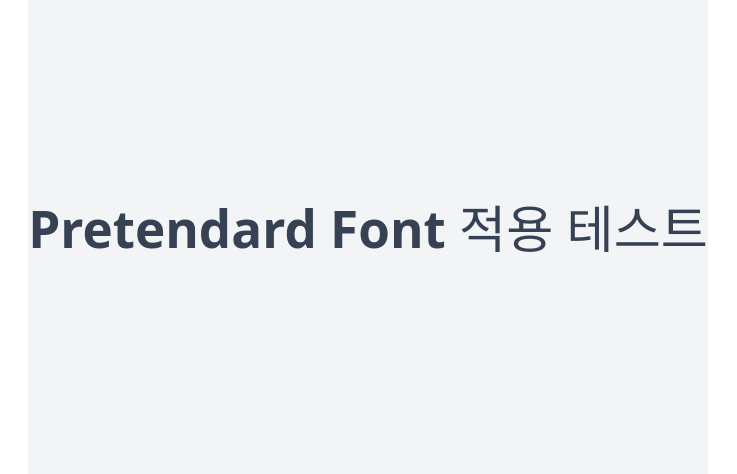
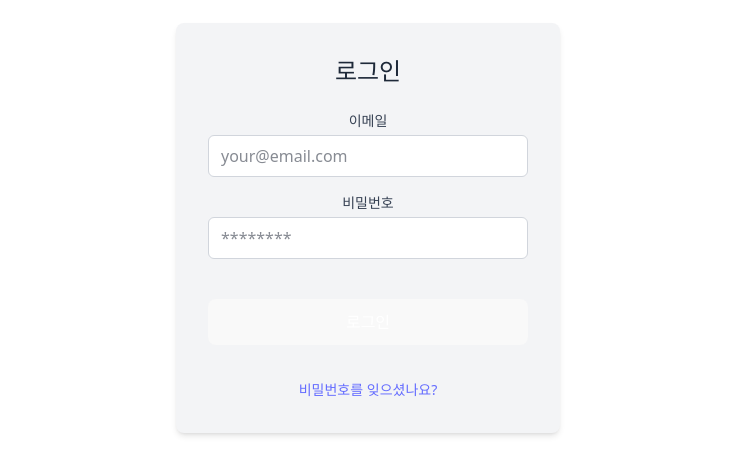
Before and after one commit to koscom-team6/client, a React (Vite) app: page / in a window 1280 px wide. Shown: the part 204-678 px from the top of the page, without its empty margins (272-1009 px from the left). Built offline with nearby package versions, Linux system fonts and the light colour scheme; a web font is replaced by a local one.

Commit message:
feat: zustand 설정 및 Route 설정정

```diff
--- a/package.json
+++ b/package.json
@@ -14,7 +14,9 @@
     "flowbite": "3.0.0",
     "pretendard": "1.3.9",
     "react": "^18.3.1",
-    "react-dom": "^18.3.1"
+    "react-dom": "^18.3.1",
+    "react-router-dom": "7.1.3",
+    "zustand": "5.0.3"
   },
   "devDependencies": {
     "@eslint/js": "^9.17.0",
--- a/src/components/Login.jsx
+++ b/src/components/Login.jsx
@@ -1,13 +1,30 @@
+import { useNavigate } from 'react-router-dom';
+
 const Login = () => {
+  const navigate = useNavigate();
+
+  const handleLogin = (e) => {
+    e.preventDefault();
+    const email = e.target.email.value;
+    const password = e.target.password.value;
+
+    if (email === "koscom@koscom.com" && password === "koscom") {
+      navigate('/home');
+    } else {
+      alert("이메일 혹은 비밀번호를 다시 확인해주세요.");
+    }
+  };
+
   return (
     <div className="min-h-screen bg-white flex items-center justify-center">
       <div className="bg-gray-100 p-8 rounded-lg shadow-md w-96 fixed font-sans">
         <h2 className="text-2xl font-bold mb-6 text-center text-gray-800">로그인</h2>
-          <form className="space-y-4">
+        <form className="space-y-4" onSubmit={handleLogin}>
           <div className="relative">
             <label className="block text-sm font-medium text-gray-700 mb-1">이메일</label>
             <input
               type="email"
+              name="email" // name 속성 추가
               className="mt-1 block w-full rounded-md border border-gray-300 px-3 py-2 focus:border-blue-500 focus:outline-none bg-white text-gray-900"
               placeholder="your@email.com"
             />
@@ -16,6 +33,7 @@
             <label className="block text-sm font-medium text-gray-700 mb-1">비밀번호</label>
             <input
               type="password"
+              name="password" // name 속성 추가
               className="mt-1 block w-full rounded-md border border-gray-300 px-3 py-2 focus:border-blue-500 focus:outline-none bg-white text-gray-900"
               placeholder="********"
             />
@@ -32,7 +50,6 @@
         </form>
       </div>
     </div>
-
   );
 };
 
--- a/src/main.jsx
+++ b/src/main.jsx
@@ -1,12 +1,19 @@
 import { StrictMode } from 'react';
 import { createRoot } from 'react-dom/client';
+import { BrowserRouter, Routes, Route } from 'react-router-dom';
 import './index.css';
 import App from './App.jsx';
 import Font from './FontTest.jsx'
 import Login from "./components/Login";
+import HomeView from './view/HomeView.jsx'
 
 createRoot(document.getElementById('root')).render(
   <StrictMode>
-    <Font/>
+    <BrowserRouter>
+      <Routes>
+        <Route path="/" element={<Login />} />
+        <Route path="/home" element={<HomeView />} />
+      </Routes>
+    </BrowserRouter>
   </StrictMode>,
-)
+);
--- /dev/null
+++ b/src/store/useStore.js
@@ -0,0 +1,9 @@
+import { create } from 'zustand';
+
+const useStore = create((set) => ({
+    count: 0,
+    increase: () => set((state) => ({ count: state.count + 1 })),
+    decrease: () => set((state) => ({ count: state.count - 1 })),
+  }));
+
+  export default useStore;
--- /dev/null
+++ b/src/view/HomeView.jsx
@@ -0,0 +1,9 @@
+const HomeView = () => {
+    return (
+      <div className="min-h-screen flex items-center justify-center bg-gray-50">
+        <h1 className="text-3xl font-bold text-gray-800">홈 화면입니다!</h1>
+      </div>
+    );
+  };
+
+  export default HomeView;
```
Also changed, not shown: 1 other file (tests, documents, lock files or other folders). Lines whose indentation alone changed are shown as unchanged.
